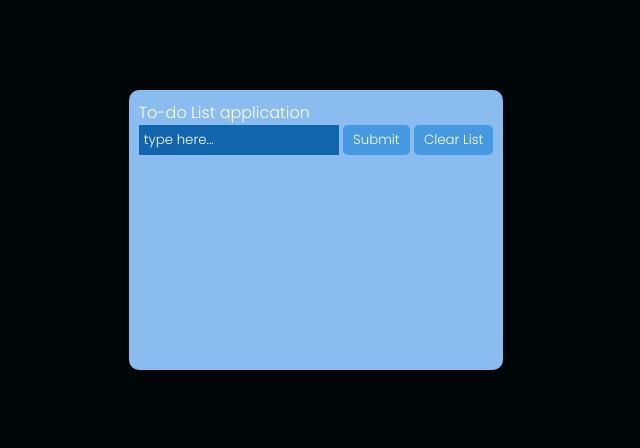
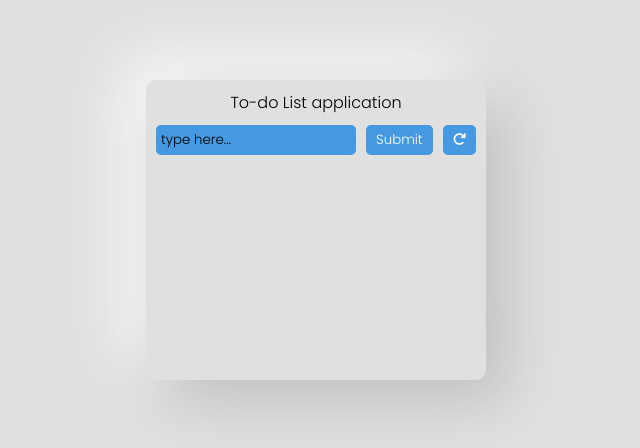
Before and after one commit to KeiferRamos/To-do-list-application, a plain HTML site: page index.html in a window 1280 px wide. Shown: the part 170-618 px from the top of the page, without its empty margins (324-964 px from the left). Drawn offline with Linux system fonts and the light colour scheme.

Commit message:
change style

```diff
--- a/index.html
+++ b/index.html
@@ -1,19 +1,24 @@
 <!DOCTYPE html>
 <html lang="en">
   <head>
-    <meta charset="UTF-8">
-    <meta http-equiv="X-UA-Compatible" content="IE=edge">
-    <meta name="viewport" content="width=device-width, initial-scale=1.0">
-    <script src="https://kit.fontawesome.com/c0d3e2beb9.js" crossorigin="anonymous"></script>
-    <link rel="stylesheet" href="style.css">
+    <meta charset="UTF-8" />
+    <meta http-equiv="X-UA-Compatible" content="IE=edge" />
+    <meta name="viewport" content="width=device-width, initial-scale=1.0" />
+    <script
+      src="https://kit.fontawesome.com/d3782f2cbe.js"
+      crossorigin="anonymous"
+    ></script>
+    <link rel="stylesheet" href="style.css" />
     <title>Document</title>
   </head>
   <body>
-    <div>
+    <div class="main-container">
       <p>To-do List application</p>
-        <input type="text" id="input" placeholder="type here...">
+      <div class="input-container">
+        <input type="text" id="input" placeholder="type here..." />
         <button id="submit-btn">Submit</button>
-        <button id="reset-btn">Clear List</button>
+        <button id="reset-btn"><i class="fas fa-redo"></i></button>
+      </div>
       <ul id="ul"></ul>
     </div>
     <script src="script.js"></script>
--- a/style.css
+++ b/style.css
@@ -11,18 +11,28 @@ body {
   height: 100vh;
   display: grid;
   place-items: center;
-  color: white;
-  background: #010708;
+  text-align: center;
+  background: #e0e0e0;
 }
 
-div {
-  background: #8bbcf0;
+.main-container {
+  width: 340px;
+  min-height: 300px;
+  border-radius: 10px;
+  background: #e0e0e0;
+  box-sizing: border-box;
   padding: 10px;
-  position: relative;
-  border-radius: 10px;
+  box-shadow: 20px 20px 60px #bebebe, -20px -20px 60px #ffffff;
+}
+
+.input-container {
+  display: flex;
+  justify-content: space-between;
+  margin-top: 10px;
 }
 
 ul {
+  width: 100%;
   list-style: none;
   width: auto;
   height: 200px;
@@ -87,11 +97,12 @@ button {
   height: 30px;
   outline: none;
   padding: 0 5px;
-  background: #1065ac;
+  background: #4499e1;
+  border-radius: 5px;
 }
 
 ::-webkit-input-placeholder {
-  color: white;
+  color: #000;
 }
 
 .box1 {
```
Lines whose indentation alone changed are shown as unchanged.
